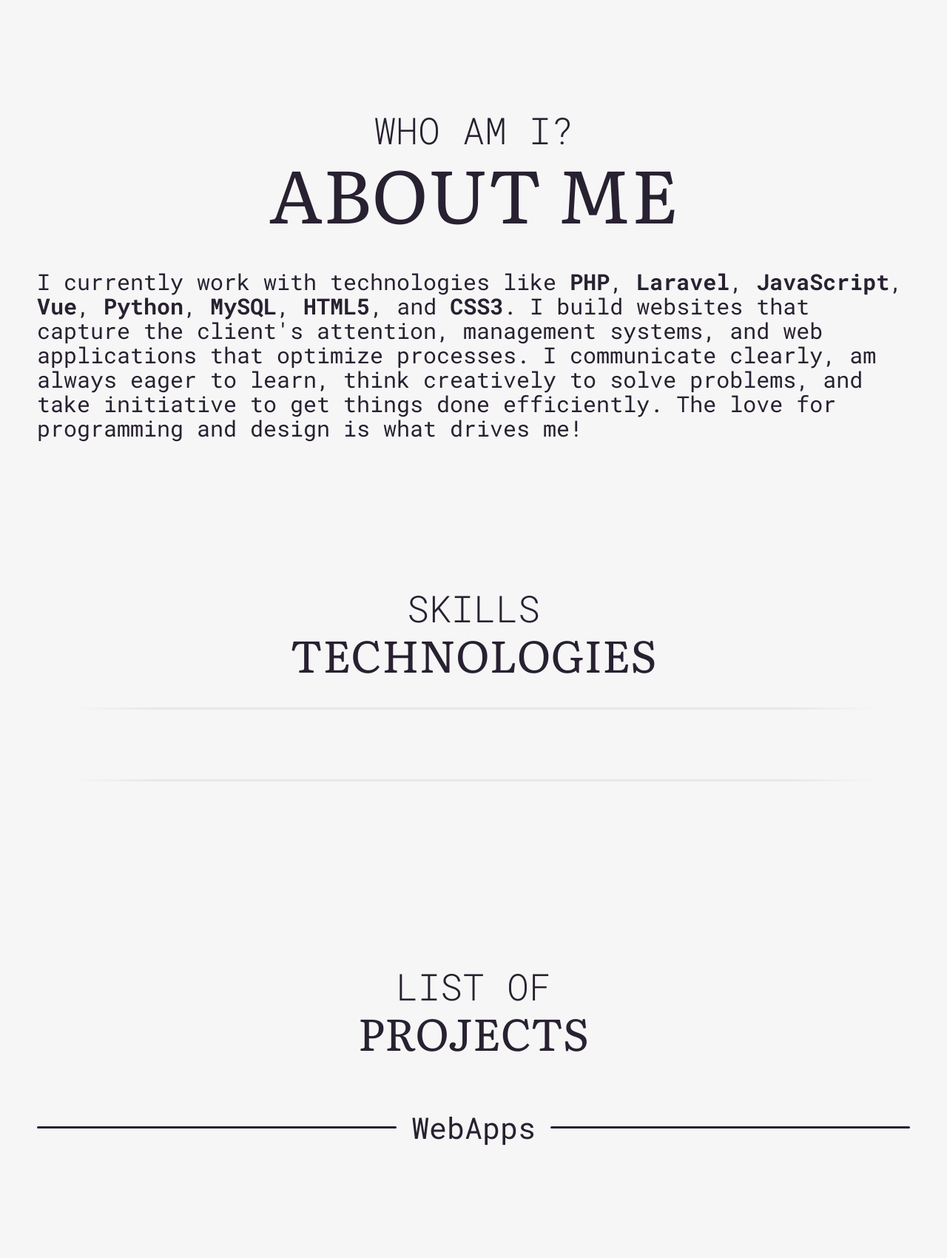
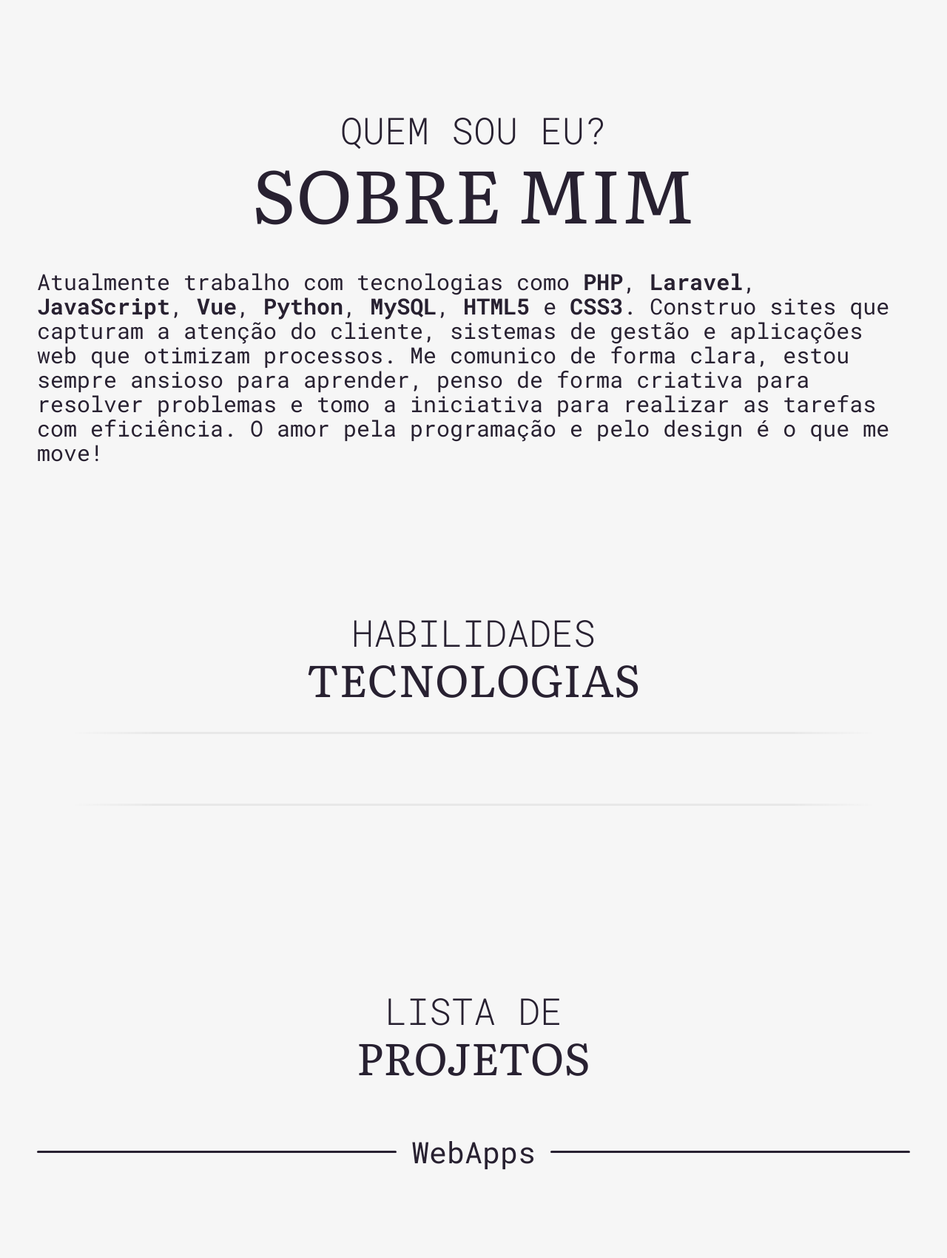
Before and after one commit to otaviofigueredoalves/portfolio, a PHP site: page / in a window 1280 px wide. Shown: the part 801-2501 px from the top of the page at 74% size. Run offline with PHP 8.4, Linux system fonts and the light colour scheme; data that the repository does not hold is empty; some libraries are stand-ins or nearby versions.

Commit message:
Translate home.php hardcoded texts to Portuguese

```diff
--- a/app/views/home.php
+++ b/app/views/home.php
@@ -29,9 +29,9 @@
             <a href="#" onclick="changeLanguage('en'); return false;"><img src="assets/icons/USA.svg" alt="united states flag"></a>
         </div>
         <ul class="menu">
-            <li><a href="#about-me">About me</a></li>
-            <li><a href="#projects">Projects</a></li>
-            <li><a href="#contact">Contact</a></li>
+            <li><a href="#about-me">Sobre Mim</a></li>
+            <li><a href="#projects">Projetos</a></li>
+            <li><a href="#contact">Contato</a></li>
         </ul>
         <svg xmlns="http://www.w3.org/2000/svg" class="bi bi-list" id="menu-icon" viewBox="0 0 16 16">
             <path fill-rule="evenodd" d="M2.5 12a.5.5 0 0 1 .5-.5h10a.5.5 0 0 1 0 1H3a.5.5 0 0 1-.5-.5m0-4a.5.5 0 0 1 .5-.5h10a.5.5 0 0 1 0 1H3a.5.5 0 0 1-.5-.5m0-4a.5.5 0 0 1 .5-.5h10a.5.5 0 0 1 0 1H3a.5.5 0 0 1-.5-.5" />
@@ -40,18 +40,18 @@
             <path d="M2.146 2.854a.5.5 0 1 1 .708-.708L8 7.293l5.146-5.147a.5.5 0 0 1 .708.708L8.707 8l5.147 5.146a.5.5 0 0 1-.708.708L8 8.707l-5.146 5.147a.5.5 0 0 1-.708-.708L7.293 8z" />
         </svg>
         <ul class="burgerMenu glass">
-            <li><a href="#about-me">About me</a></li>
-            <li><a href="#projects">Projects</a></li>
-            <li><a href="#contact">Contact</a></li>
+            <li><a href="#about-me">Sobre Mim</a></li>
+            <li><a href="#projects">Projetos</a></li>
+            <li><a href="#contact">Contato</a></li>
         </ul>
-        <a href="assets/curriculo/curriculo_otavio_ptbr.pdf" class="button" download>Download CV</a>
+        <a href="assets/curriculo/curriculo_otavio_ptbr.pdf" class="button" download>Baixar CV</a>
     </header>
     <main>
         <section class="hero">
             <div class="container">
                 <div class="otavio-photo"><img src="assets/images/otavio.jpeg" alt="otavio figueredo photo" title="Software Developer"></div>
                 <div class="title">
-                    <h1><span class="subtitle">FullStack - Developer</span><span class="to-color">Otavio</span> Figueredo</h1>
+                    <h1><span class="subtitle">Desenvolvedor FullStack</span><span class="to-color">Otavio</span> Figueredo</h1>
                 </div>
                 <a href="#about-me" class="arrow-down">
                     <svg xmlns="http://www.w3.org/2000/svg" viewBox="0 0 24 24" fill="none" stroke-linecap="round" stroke-linejoin="round" class="ai ai-CircleChevronDown">
@@ -64,14 +64,14 @@
         <section id="about-me">
             <div class="container">
                 <div class="title">
-                    <h2><span class="subtitle">Who am I?</span>About me</h2>
+                    <h2><span class="subtitle">Quem sou eu?</span>Sobre Mim</h2>
                 </div>
-                <p>I currently work with technologies like <strong>PHP</strong>, <strong>Laravel</strong>, <strong>JavaScript</strong>, <strong>Vue</strong>, <strong>Python</strong>, <strong>MySQL</strong>, <strong>HTML5</strong>, and <strong>CSS3</strong>. I build websites that capture the client's attention, management systems, and web applications that optimize processes. I communicate clearly, am always eager to learn, think creatively to solve problems, and take initiative to get things done efficiently. The love for programming and design is what drives me!</p>
+                <p>Atualmente trabalho com tecnologias como <strong>PHP</strong>, <strong>Laravel</strong>, <strong>JavaScript</strong>, <strong>Vue</strong>, <strong>Python</strong>, <strong>MySQL</strong>, <strong>HTML5</strong> e <strong>CSS3</strong>. Construo sites que capturam a atenção do cliente, sistemas de gestão e aplicações web que otimizam processos. Me comunico de forma clara, estou sempre ansioso para aprender, penso de forma criativa para resolver problemas e tomo a iniciativa para realizar as tarefas com eficiência. O amor pela programação e pelo design é o que me move!</p>
             </div>
         </section>
         <section class="skills container">
             <div class="title">
-                <h2><span class="subtitle">Skills</span>Technologies</h2>
+                <h2><span class="subtitle">Habilidades</span>Tecnologias</h2>
             </div>
             <div class="container">
                 <?php $techs = $view_data['techs'] ?>
@@ -80,7 +80,7 @@
         </section>
         <section id="projects">
             <div class="title">
-                <h2><span class="subtitle">List of</span> Projects</h2>
+                <h2><span class="subtitle">Lista de</span> Projetos</h2>
             </div>
             <div class="projects-area container">
                 <h3>WebApps</h3>
@@ -100,7 +100,7 @@
         <section class="contacts">
             <div class="container">
                 <div class="title">
-                    <h2><span class="subtitle">Let's work</span> Together</h2>
+                    <h2><span class="subtitle">Vamos trabalhar</span> Juntos</h2>
                     <div class="buttons">
                         <a href="mailto:otaviofigueredo.dev@gmail.com" target="_blank" class="button">otaviofigueredo.dev@gmail.com</a>
                         <a href="https://wa.me/5588981726835" target="_blank" class="button">+55 (88) 98172-6835</a>
@@ -111,7 +111,7 @@
     </main>
     <footer>
         <div class="container">
-            <div class="copy">© Code by Otavio</div>
+            <div class="copy">© Desenvolvido por Otavio</div>
             <div class="social" id="contact">
                 <a href="https://www.linkedin.com/in/otavio-figueredo-0531a0263/" target="_blank">
                     <svg xmlns="http://www.w3.org/2000/svg" class="bi bi-linkedin" id="linkedin" viewBox="0 0 16 16">
```
